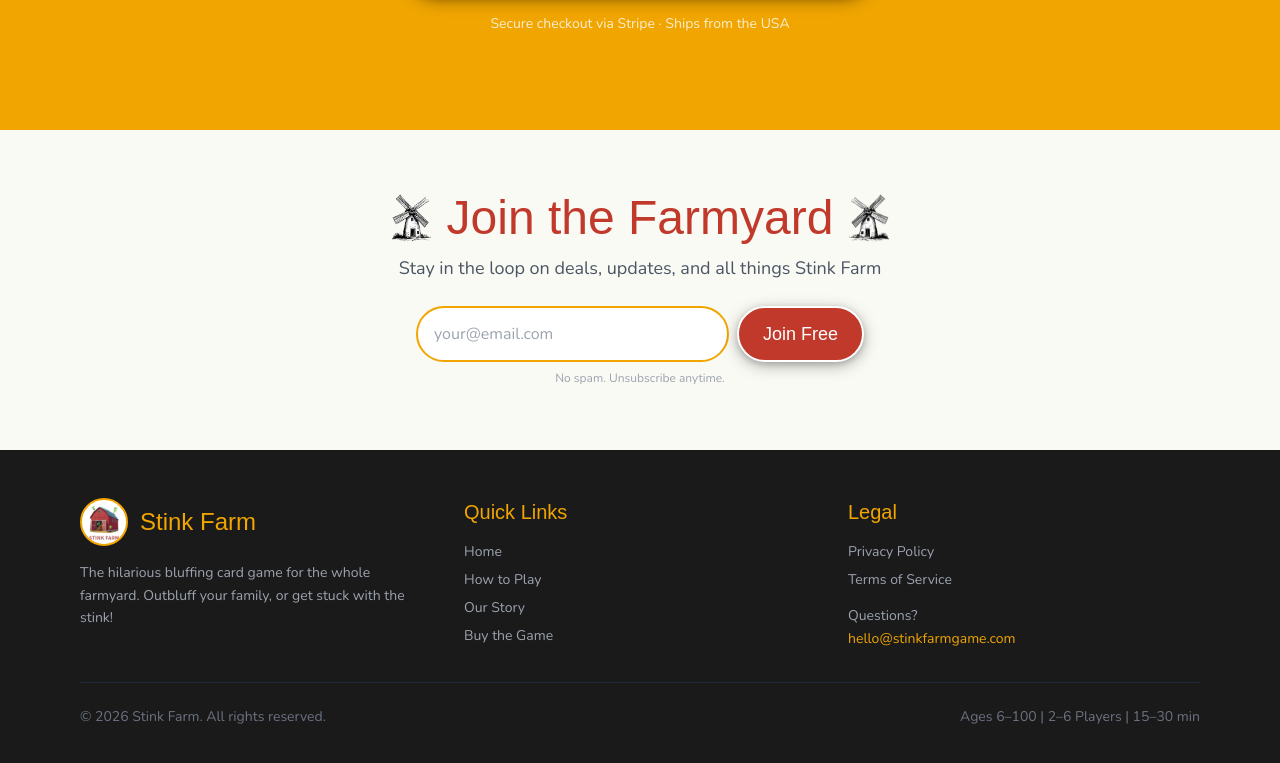
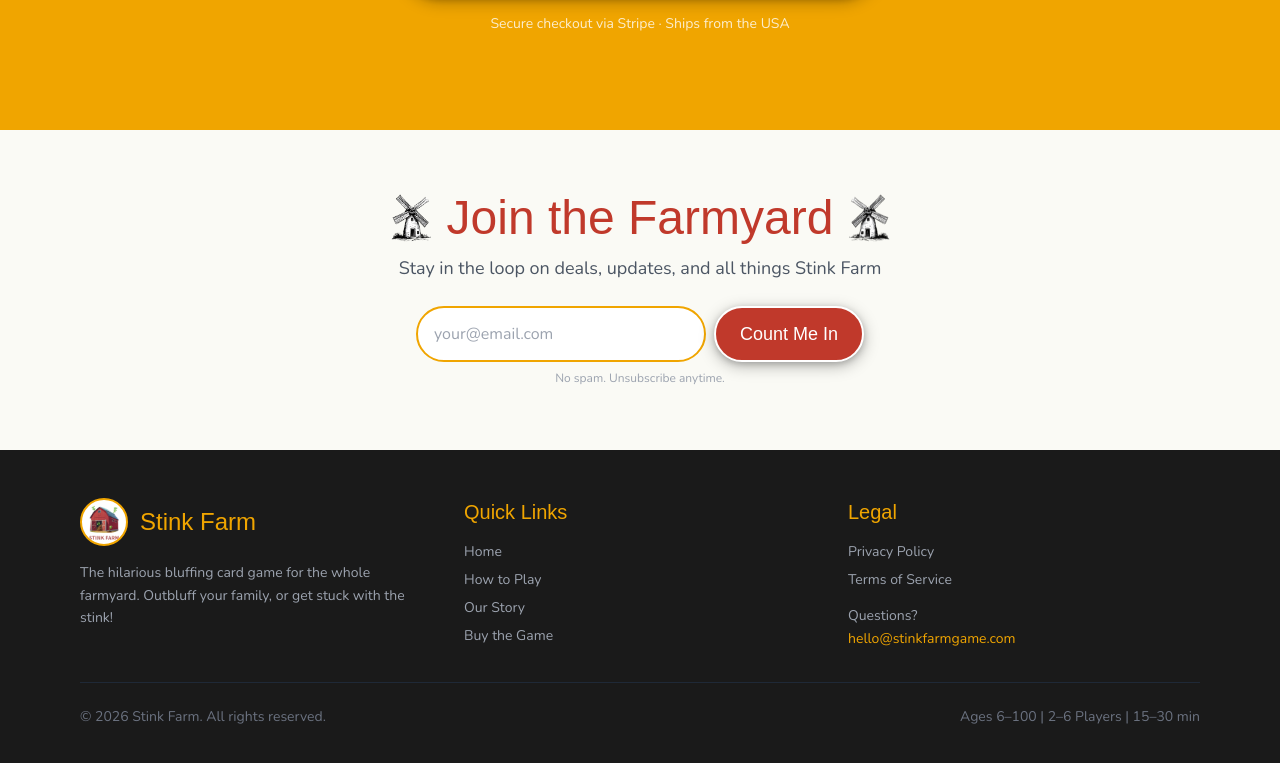
Before and after one commit to MikeOclaw/stink-farm-website, a Next.js app: page / in a window 1280 px wide. Shown: the part 4464-5227 px from the top of the page. Built offline with nearby package versions, Linux system fonts and the light colour scheme; no server answers; a web font is replaced by a local one.

Commit message:
email signup: change button text to Count Me In

```diff
--- a/components/EmailSignup.tsx
+++ b/components/EmailSignup.tsx
@@ -87,7 +87,7 @@ export function EmailSignup({ className = '', variant = 'light' }: EmailSignupPr
           disabled={status === 'loading'}
           className="font-headline text-lg bg-barn-red text-white px-6 py-3 rounded-full border-2 border-white btn-cta disabled:opacity-60 disabled:cursor-not-allowed whitespace-nowrap"
         >
-          {status === 'loading' ? 'Joining…' : 'Join Free'}
+          {status === 'loading' ? 'Joining…' : 'Count Me In'}
         </button>
       </form>
       {status === 'error' && (
```
